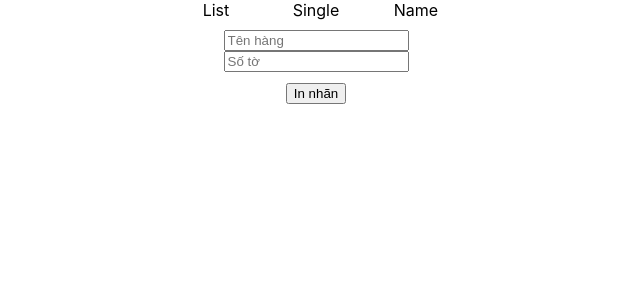
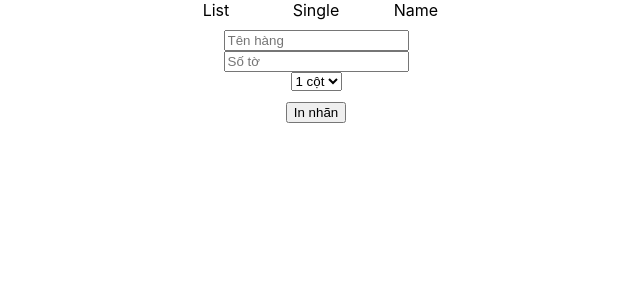
Before and after one commit to minhtuhcmus/nbh-sticker-generator-web, a React (Create React App) app: page / in a window 1280 px wide. Both pictures are taken after a click on the element "Name". Shown: the top 300 px of the page, without its empty margins (324-964 px from the left). Built offline with nearby package versions, Linux system fonts and the light colour scheme.

Commit message:
feat: formating

```diff
--- a/src/components/name/NameDoc.tsx
+++ b/src/components/name/NameDoc.tsx
@@ -17,7 +17,7 @@ const NameDoc = React.forwardRef<HTMLDivElement, NameProps>((props, ref) => {
     }
     return compnentsArr
   }
-  return <div className='doc' ref={ref}>{genDocumentToPrint()}</div>
+  return <div className={props.style === 2 ? 'doc' : 's-doc'} ref={ref}>{genDocumentToPrint()}</div>
 })
 
 export default NameDoc
--- a/src/components/name/index.tsx
+++ b/src/components/name/index.tsx
@@ -1,13 +1,13 @@
-import React from 'react'
-import { useReactToPrint } from 'react-to-print';
-import NameDoc from './NameDoc';
+import React from "react";
+import { useReactToPrint } from "react-to-print";
+import NameDoc from "./NameDoc";
 
 function AppName() {
   const AppNameRef = React.useRef<HTMLDivElement>(null);
 
   const [text, setText] = React.useState("");
   const [quantity, setQuantity] = React.useState(0);
-
+  const [style, setStyle] = React.useState(1);
 
   const reactToPrintContent = React.useCallback(() => {
     return AppNameRef.current;
@@ -16,35 +16,50 @@ function AppName() {
   const handlePrint = useReactToPrint({
     content: reactToPrintContent,
     documentTitle: "AwesomeFileName",
-    removeAfterPrint: true
+    removeAfterPrint: true,
   });
 
   return (
     <div>
-      <div className='data-input'>
+      <div className="data-input">
         <input
           type={"text"}
           placeholder="Tên hàng"
-          onChange={e => {
+          onChange={(e) => {
             e.preventDefault();
-            setText(e.target.value)
+            setText(e.target.value);
           }}
         />
         <input
           type={"number"}
           placeholder="Số tờ"
-          onChange={e => {
+          onChange={(e) => {
             e.preventDefault();
-            setQuantity(Number(e.target.value))
+            setQuantity(Number(e.target.value));
           }}
         />
-        </div>
-      <button onClick={handlePrint}>
-        In nhãn
-      </button>
-      <NameDoc ref={AppNameRef} name={text} quantity={quantity}/>
+        <select
+          value={style}
+          onChange={e => {
+            e.preventDefault()
+            setStyle(Number(e.target.value))
+          }
+
+          }
+        >
+          <option value={1} key={1}>
+            1 cột
+          </option>
+          <option value={2} key={2}>
+            2 cột
+          </option>
+        </select>
+      </div>
+
+      <button onClick={handlePrint}>In nhãn</button>
+      <NameDoc ref={AppNameRef} name={text} quantity={quantity} style={style} />
     </div>
   );
 }
 
-export default AppName
+export default AppName;
--- a/src/components/name/style.css
+++ b/src/components/name/style.css
@@ -14,3 +14,10 @@
   flex-direction: row;
   flex-wrap: wrap;
 }
+
+.s-doc{
+  width: 262px;
+  display: flex;
+  flex-direction: row;
+  flex-wrap: wrap;
+}
--- a/src/interfaces/NameProps.tsx
+++ b/src/interfaces/NameProps.tsx
@@ -1,4 +1,5 @@
 export interface NameProps {
   name: string;
   quantity: number;
+  style: number;
 }
```
